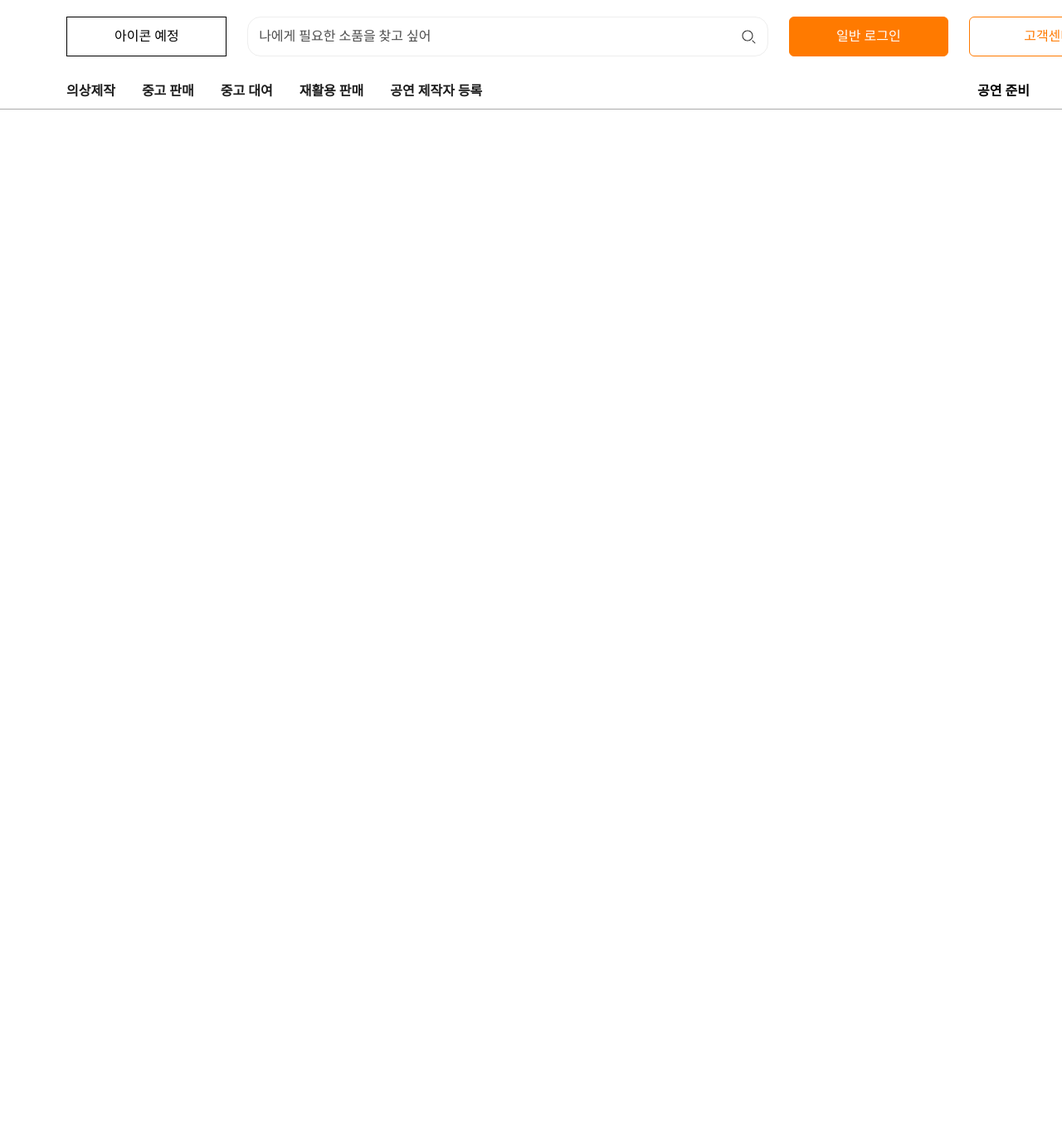
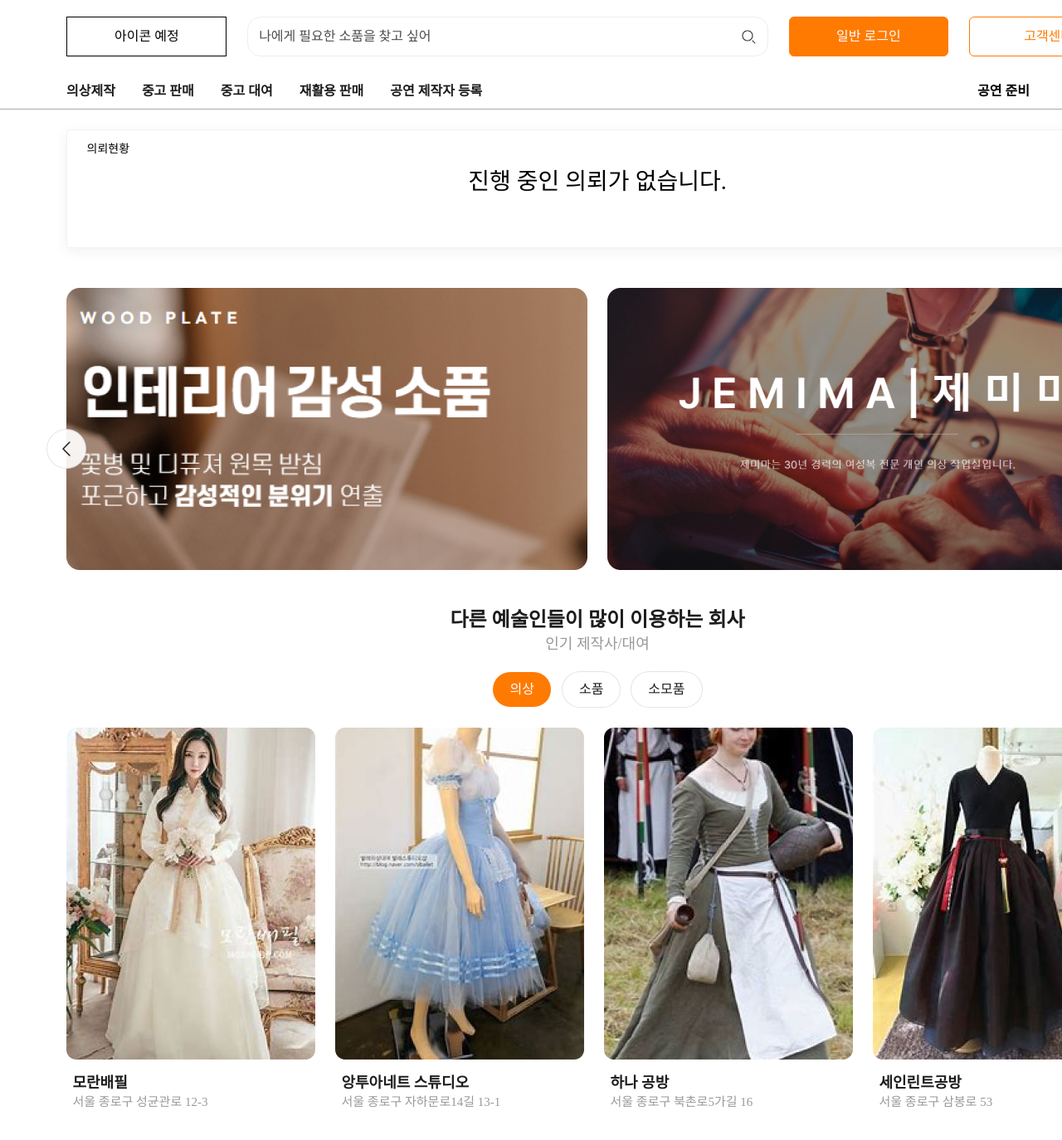
Before and after one commit to Stagecontainer/Client, a React (Vite) app: page /company in a window 1280 px wide. Shown: the top 1374 px of the page at 83% size. Before the commit the page ends 800 px from the top, so only its background shows below. Built offline with nearby package versions, Linux system fonts and the light colour scheme; a web font is replaced by a local one.

Commit message:
feat-comhome : carousel components 수정, 컴퍼니 홈페이지 완성

```diff
--- /dev/null
+++ b/src/components/CarouselBox.jsx
@@ -0,0 +1,5 @@
+const CarouselBox = ({ children }) => {
+  return <div style={{display : "flex", flexDirection : "column", gap : "48px"}}>{children}</div>;
+};
+
+export default CarouselBox;
--- /dev/null
+++ b/src/components/CompanyBtnMenu.jsx
@@ -0,0 +1,74 @@
+import FetchBtnImgs from "./user/FetchBtnImgs";
+import Carousel from "./Carousel";
+import { companyNavs } from "../constans/MenuData";
+import C1 from "../assets/c1.png";
+import C2 from "../assets/c2.png";
+import C3 from "../assets/c3.png";
+import C4 from "../assets/c4.png";
+import {Container, NavCard} from "../styles/components/ CompanyBtnMenu";
+
+const showingData = [
+  {
+    img: C1,
+    title: "모란배필",
+    place: "서울 종로구 성균관로 12-3 ",
+  },
+  {
+    img: C2,
+    title: "앙투아네트 스튜디오",
+    place: "서울 종로구 자하문로14길 13-1",
+  },
+  {
+    img: C3,
+    title: "하나 공방",
+    place: "서울 종로구 북촌로5가길 16",
+  },
+  {
+    img: C4,
+    title: "세인린트공방",
+    place: "서울 종로구 삼봉로 53",
+  },
+  {
+    img: C1,
+    title: "모란배필",
+    place: "서울 종로구 성균관로 12-3 ",
+  },
+  {
+    img: C2,
+    title: "앙투아네트 스튜디오",
+    place: "서울 종로구 자하문로14길 13-1",
+  },
+];
+
+const showingDataArr = showingData.map((value, _) => {
+  return (
+    <NavCard>
+      <img src={value.img}></img>
+      <div className="content">
+        <div className="title">{value.title}</div>
+        <span className="place">{value.place}</span>
+      </div>
+    </NavCard>
+  );
+});
+
+const CompanyBtnMenu = () => {
+  return (
+    <Container>
+      <div className="header">
+        <span className="header-title">다른 예술인들이 많이 이용하는 회사</span>
+        <span className="header-sub">인기 제작사/대여</span>
+      </div>
+      <FetchBtnImgs datas={companyNavs} />
+      <Carousel
+        width={1281}
+        height={484}
+        components={showingDataArr}
+        gap={28}
+        type="right"
+      />
+    </Container>
+  );
+};
+
+export default CompanyBtnMenu;
--- /dev/null
+++ b/src/components/CompanyHomeMenu.jsx
@@ -0,0 +1,52 @@
+import Carousel from "./Carousel";
+import CarouselBox from "./CarouselBox";
+import Sp1 from "../assets/sp1.png";
+import Sp2 from "../assets/sp2.png";
+import Sp3 from "../assets/sp3.png";
+import Sp4 from "../assets/sp4.png";
+import { CenterMenu } from "../styles/components/CompanyHomeMenu";
+import CompanyBtnMenu from "./CompanyBtnMenu";
+
+const centerMenus = [
+  {
+    img: Sp1,
+    link: "",
+  },
+  {
+    img: Sp2,
+    link: "",
+  },
+  {
+    img: Sp3,
+    link: "",
+  },
+  {
+    img: Sp4,
+    link: "",
+  },
+];
+
+const centerMenusMap = centerMenus.map((value) => {
+  return (
+    <CenterMenu>
+      <img src={value.img} />
+    </CenterMenu>
+  );
+});
+
+const CompanyHomeMenu = () => {
+  return (
+    <CarouselBox>
+      <Carousel
+        width={1281}
+        height={340}
+        step={652}
+        items={centerMenus.length / 2}
+        components={centerMenusMap}
+      />
+      <CompanyBtnMenu/>
+    </CarouselBox>
+  );
+};
+
+export default CompanyHomeMenu;
--- /dev/null
+++ b/src/components/OrderList.jsx
@@ -0,0 +1,14 @@
+import Container from "../styles/components/OrderList";
+
+const OrderList = () => {
+  return (
+    <Container>
+      <span style={{fontSize : "14px", fontWeight : 400}}>의뢰현황</span>
+      <div style={{display : "flex", justifyContent : "center"}}>
+        <span style={{fontSize : "28px", fontWeight : 400}}>진행 중인 의뢰가 없습니다.</span>
+      </div>
+    </Container>
+  );
+};
+
+export default OrderList;
--- a/src/components/user/CurrentShows.jsx
+++ b/src/components/user/CurrentShows.jsx
@@ -5,6 +5,7 @@ import M1 from "../../assets/m1.png";
 import M2 from "../../assets/m2.png";
 import M3 from "../../assets/m3.png";
 import M4 from "../../assets/m4.png";
+import { userMenu } from "../../constans/MenuData";
 
 const showingData = [
   {
@@ -65,7 +66,7 @@ const CurrentShows = () => {
         <span className="header-title">지금 뜨고 있는 공연</span>
         <span className="header-sub">오늘 뭐볼까? 지금 HOT한 공연</span>
       </div>
-      <FetchBtnImgs />
+      <FetchBtnImgs datas={userMenu}/>
       <Carousel
         width={1280}
         height={535}
--- a/src/components/user/FetchBtnImgs.jsx
+++ b/src/components/user/FetchBtnImgs.jsx
@@ -1,15 +1,14 @@
 import { useState } from "react";
-import { userMenu } from "../../constans/MenuData";
 import { CustomButton } from "../../styles/components/request/RegistrationCompany";
 import Container from "../../styles/components/user/FetchBtnImgs";
 
-const FetchBtnImgs = () => {
-  const [type, setType] = useState("뮤지컬");
+const FetchBtnImgs = ({datas}) => {
+  const [type, setType] = useState(datas.data[0].name);
 
   return (
     <Container>
       <div className="btn-wrap">
-        {userMenu.data.map((value, idx) => {
+        {datas.data.map((value, idx) => {
           return (
             <CustomButton
               key={idx}
--- a/src/constans/MenuData.js
+++ b/src/constans/MenuData.js
@@ -48,3 +48,21 @@ export const companyMenu = {
     },
   ],
 };
+
+export const companyNavs = {
+  key: "company-nav",
+  data: [
+    {
+      name: "의상",
+      locate: "",
+    },
+    {
+      name: "소품",
+      locate: "",
+    },
+    {
+      name: "소모품",
+      locate: "",
+    },
+  ],
+};
--- a/src/pages/company/CompanyHomePage.jsx
+++ b/src/pages/company/CompanyHomePage.jsx
@@ -1,5 +1,16 @@
+import CompanyHomeMenu from "../../components/CompanyHomeMenu";
+import OrderList from "../../components/OrderList";
+import Container from "../../styles/pages/CompanyHomePage";
+
 const CompanyHomePage = () => {
-  return <div></div>;
+  return (
+    <Container>
+      <div className="wrap">
+        <OrderList/>
+        <CompanyHomeMenu/>
+      </div>
+    </Container>
+  );
 };
 
 export default CompanyHomePage;
--- /dev/null
+++ b/src/styles/components/ CompanyBtnMenu.js
@@ -0,0 +1,53 @@
+import styled from "styled-components";
+
+const Container = styled.div`
+  width: 100%;
+
+  display: flex;
+  flex-direction: column;
+  align-items: center;
+  gap: 24px;
+
+  & .header {
+    display: flex;
+    flex-direction: column;
+    align-items: center;
+    gap: 8px;
+    & .header-title {
+      font-size: 24px;
+      font-weight: 600;
+      color: ${(props) => props.theme.color.gray100};
+    }
+    & .header-sub {
+      font-size: 18px;
+      font-weight: 400;
+      color: ${(props) => props.theme.color.gray60};
+    }
+  }
+`;
+
+const NavCard = styled.div`
+  width: 300px;
+  height: 484px;
+
+  display: inline-block;
+  margin-right: 24px;
+  & .content {
+    display: flex;
+    flex-direction: column;
+    gap: 7px;
+    padding: 16px 8px;
+  }
+  & .title {
+    font-size: 18px;
+    font-weight: 600;
+    color: ${(props) => props.theme.color.gray100};
+  }
+  & .place {
+    font-size: 15px;
+    font-weight: 400;
+    color: ${(props) => props.theme.color.gray60};
+  }
+`;
+
+export {Container, NavCard};
--- /dev/null
+++ b/src/styles/components/CompanyHomeMenu.js
@@ -0,0 +1,15 @@
+import styled from "styled-components";
+
+const CenterMenu = styled.div`
+    width: 628px;
+    height: 340px;
+
+    display: inline-block;
+    margin-right: 24px;
+
+    & > img {
+        object-fit: cover;
+    }
+`;
+
+export {CenterMenu};
--- /dev/null
+++ b/src/styles/components/OrderList.js
@@ -0,0 +1,17 @@
+import styled from "styled-components";
+
+const Container = styled.div`
+  width: 100%;
+  height: 143px;
+  padding: 16px 24px;
+
+  border-radius: 4px;
+  border: 1px solid ${(props) => props.theme.color.gray20};
+  box-shadow: 0px 4px 16px rgba(0, 0, 0, 6%);
+
+  display: flex;
+  flex-direction: column;
+  gap: 18px;
+`;
+
+export default Container;
--- /dev/null
+++ b/src/styles/pages/CompanyHomePage.js
@@ -0,0 +1,16 @@
+import styled from "styled-components";
+
+const Container = styled.div`
+    display: flex;
+    justify-content: center;
+    padding: 24px 0px 72px 0px;
+
+    & > .wrap {
+        width: 1281px;
+        display: flex;
+        flex-direction: column;
+        gap: 48px;
+    }
+`;
+
+export default Container;
```
